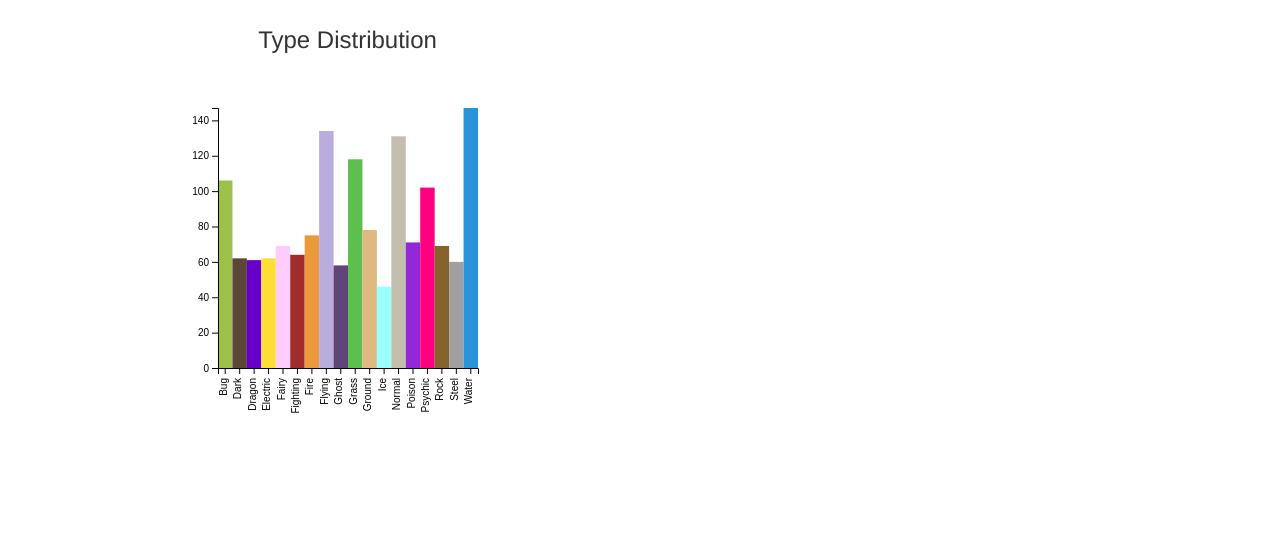
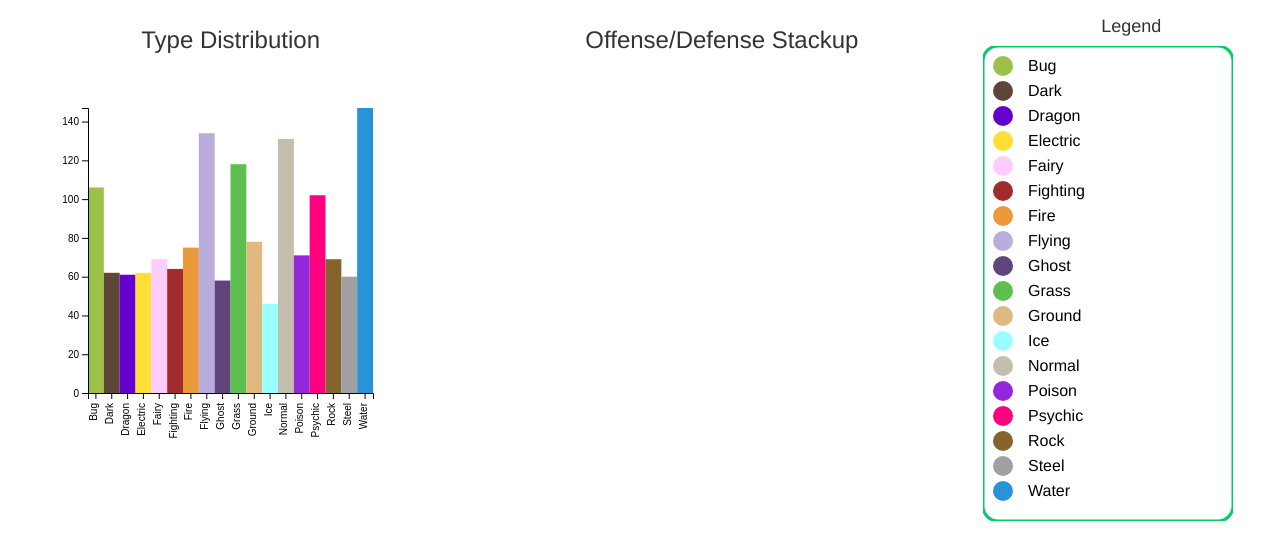
Before and after one commit to ayand/pokemon-dashboard, a plain HTML site: page index.html in a window 1280 px wide. Shown: the part 63-622 px from the top of the page. Drawn offline with nearby package versions, Linux system fonts and the light colour scheme.

Commit message:
Added a legend

```diff
--- a/index.html
+++ b/index.html
@@ -5,7 +5,9 @@
     </head>
     <body>
         <h1 align="center">Pokemon Dashboard</h1>
-        <div class="container">
+
+        <div class="row">
+            <div class="col-md-9">
               <div class="row">
                 <div align="center" class="col-md-6">
                   <!--Column 1-->
@@ -15,10 +17,19 @@
                 </div>
                 <div align="center" class="col-md-6">
                   <!--Column 2-->
+                  <h3 align="center">Offense/Defense Stackup</h3>
                 </div>
               </div>
             </div>
+            <div class="col-md-3">
+                <h4 align="center">Legend</h4>
+                <div class="legend">
+                </div>
+            </div>
+        </div>
+
         <script src="https://d3js.org/d3.v4.min.js"></script>
         <script src="visualizations/barChart.js"></script>
+        <script src="visualizations/legend.js"></script>
     </body>
 </html>
--- a/visualizations/barChart.js
+++ b/visualizations/barChart.js
@@ -1,4 +1,4 @@
-var width = 350;
+var width = 375;
 var padding = 45;
 var types = ['Normal', 'Fire', 'Fighting', 'Water', 'Flying', 'Grass',
     'Poison', 'Electric', 'Ground', 'Psychic', 'Rock', 'Ice', 'Bug', 'Dragon',
@@ -98,6 +98,11 @@ d3.json("pokemon.json", function(data) {
         })
         .attr("fill", function(d) {
             return colorKey[d["type"]]
+            //return "black";
+        })
+        .style("cursor", "pointer")
+        .on("click", function(d) {
+            console.log(d.type);
         })
 
         barGraph.append("g")
--- /dev/null
+++ b/visualizations/legend.js
@@ -0,0 +1,71 @@
+var types = ['Normal', 'Fire', 'Fighting', 'Water', 'Flying', 'Grass',
+    'Poison', 'Electric', 'Ground', 'Psychic', 'Rock', 'Ice', 'Bug', 'Dragon',
+    'Ghost', 'Dark', 'Steel', 'Fairy'];
+
+types.sort(function(a, b) {
+    return (a > b) ? 1 : -1
+})
+
+var colorKey = {
+    "Normal": "#C4BEAE",
+    "Fire": "#EC993B",
+    "Fighting": "#A12C2C",
+    "Water": "#2993DA",
+    "Flying": "#BAADDE",
+    "Grass": "#5DC04E",
+    "Poison": "#9328DA",
+    "Electric": "#FFDE35",
+    "Ground": "#DFB980",
+    "Psychic": "#FF007F",
+    "Rock": "#87632C",
+    "Ice": "#99FFFF",
+    "Bug": "#9DC148",
+    "Dragon": "#6600CC",
+    "Ghost": "#60447C",
+    "Dark": "#5C4638",
+    "Steel": "#A0A0A0",
+    "Fairy": "#FFCCFF"
+}
+
+var legend = d3.select(".legend")
+    .append("svg")
+    .attr("width", 250)
+    .attr("height", 475)
+
+legend.append("rect")
+    .attr("width", 250)
+    .attr("height", 475)
+    .attr("x", 0)
+    .attr("y", 0)
+    .attr("rx", 15)
+    .attr("ry", 15)
+    .attr("fill", "white")
+    .attr("stroke", "#00CC66")
+    .style("stroke-width", 3);
+
+var legendRow = legend.selectAll(".legendRow")
+    .data(types)
+    .enter().append("g")
+    .attr("class", "legendRow")
+    .attr("transform", function(d, i) {
+        return "translate(0, " + (i * 25) + ")";
+    })
+
+legendRow.append("circle")
+    .attr("cx", 20)
+    .attr("cy", 20)
+    .attr("r", 10)
+    .attr("fill", function(d) {
+        return colorKey[d];
+    })
+
+
+legendRow.append("text")
+    .attr("x", 45)
+    .attr("y", 25)
+    .text(function(d) {
+        return d;
+    })
+    .attr("class", "typeLabel")
+    .style("text-anchor", "start")
+    .style("font-size", 16);
```
Lines whose indentation alone changed are shown as unchanged.
